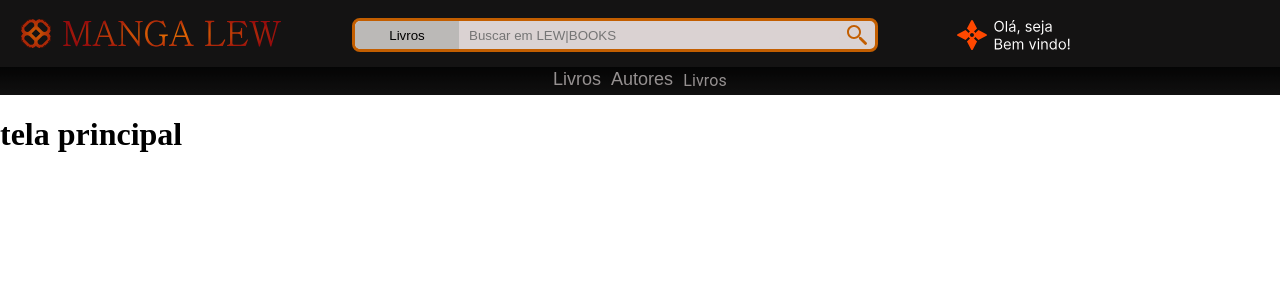
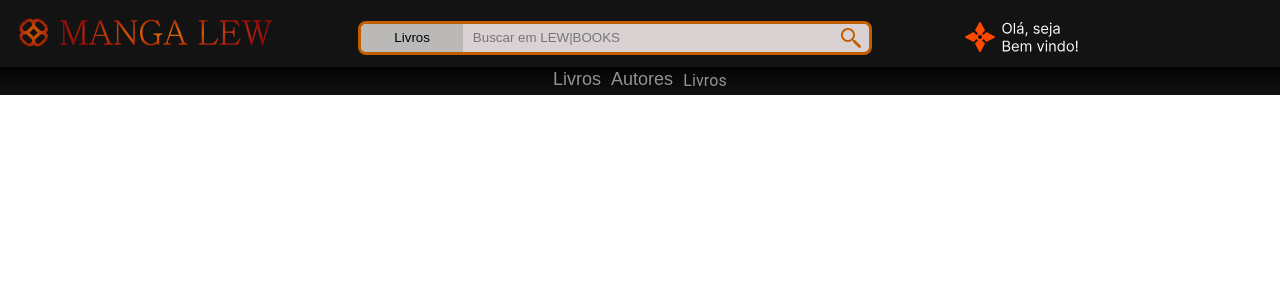
Before and after one commit to PoweredTable/sa-project, a React (Vite) app in the folder client/: page / in a window 1280 px wide. Shown: the top 300 px of the page. Built offline with nearby package versions, Linux system fonts and the light colour scheme.

Commit message:
fix css navbar

```diff
--- a/client/src/components/Navbar.css
+++ b/client/src/components/Navbar.css
@@ -1,6 +1,9 @@
 .nav {
     background-color: #141313;
-
+    position: fixed;
+    z-index: 10;
+    width: 100vw;
+    top: 0;
 }
 
 
@@ -9,7 +12,11 @@
     display: flex;
     flex-direction: row;
     color: orange;
-
+    align-items: center;
+    justify-content:space-between;
+    box-sizing: border-box;
+    gap: 2rem;
+    padding: 0 1rem;
 }
 
 .navBarUP{
```
